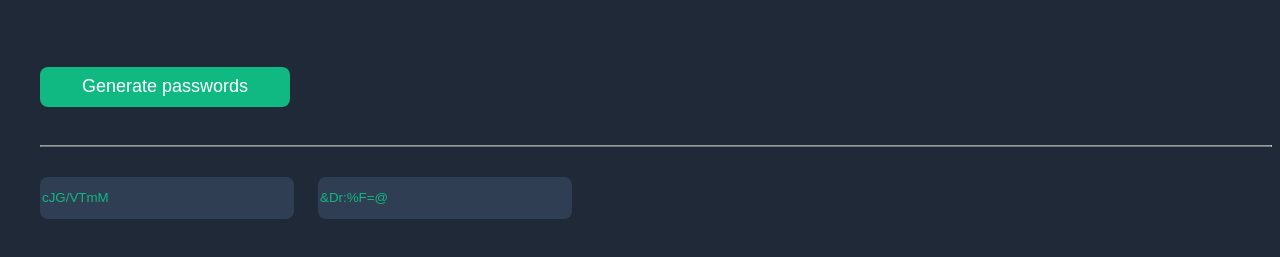
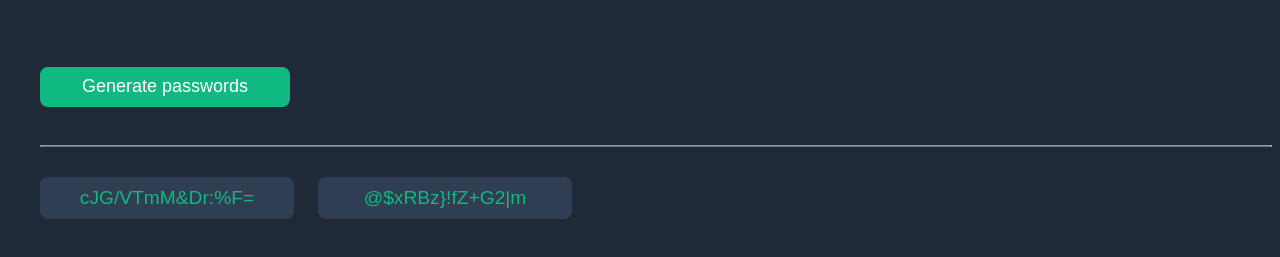
Before and after one commit to selsonmez97/passwordgenerator-js, a plain HTML site: page index.html in a window 1280 px wide. Both pictures are taken after typing "Sample", "Sample" into the empty fields and a click on the button "Generate passwords". Shown: the part 185-442 px from the top of the page. Drawn offline with Linux system fonts and the light colour scheme.

Commit message:
Changed length of password characters.

```diff
--- a/index.css
+++ b/index.css
@@ -58,6 +58,8 @@ button {
 .input-container input {
     background-color: #2F3E53;
     color: #10B981;
+    font-size: larger;
+    text-align: center;
     height: 40px;
     width: 250px;
     border-radius: 8px;
--- a/index.js
+++ b/index.js
@@ -4,18 +4,17 @@ const characters = ["A","B","C","D","E","F","G","H","I","J","K","L","M","N","O"
 function generatePassword() {
     const characters = ["A","B","C","D","E","F","G","H","I","J","K","L","M","N","O","P","Q","R","S","T","U","V","W","X","Y","Z","a","b","c","d","e","f","g","h","i","j","k","l","m","n","o","p","q","r","s","t","u","v","w","x","y","z", "0", "1", "2", "3", "4", "5", "6", "7", "8", "9","~","`","!","@","#","$","%","^","&","*","(",")","_","-","+","=","{","[","}","]",",","|",":",";","<",">",".","?","/"];
 
-    // Generate random passwords
+
     let password1 = generateRandomPassword(characters);
     let password2 = generateRandomPassword(characters);
 
-    // Display passwords in the input fields
     document.getElementById("inputField1").value = password1;
     document.getElementById("inputField2").value = password2;
   }
 
   function generateRandomPassword(characters) {
     let password = "";
-    const passwordLength = 8; // Adjust the password length as desired
+    const passwordLength = 15;
 
     for (let i = 0; i < passwordLength; i++) {
       let randomIndex = Math.floor(Math.random() * characters.length);
```
